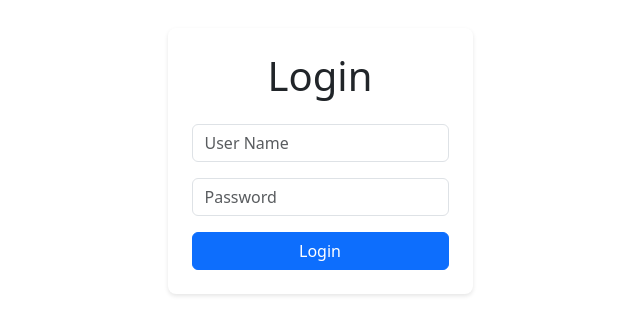
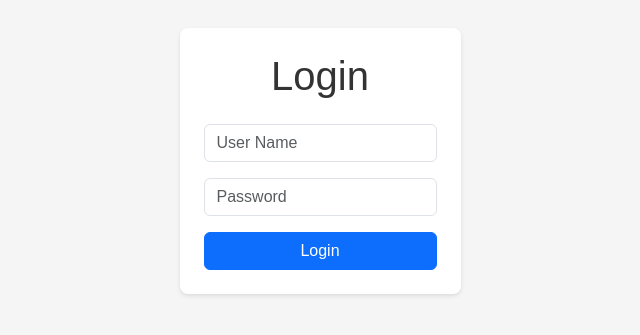
Before and after one commit to Alex16leiva/veterinaria-frontend, a React (Vite) app: page /login in a window 1280 px wide. Shown: the part 239-574 px from the top of the page, without its empty margins (320-960 px from the left). Built offline with nearby package versions, Linux system fonts and the light colour scheme.

Commit message:
Added styles

```diff
--- a/src/main.jsx
+++ b/src/main.jsx
@@ -1,6 +1,6 @@
 import React from 'react'
 import ReactDOM from 'react-dom/client'
-// import './index.css'
+import './style.css'
 import { TemplateApp } from './TemplateApp'
 import { BrowserRouter } from 'react-router-dom'
 import { Provider } from 'react-redux'
--- /dev/null
+++ b/src/style.css
@@ -0,0 +1,8 @@
+body, html {
+    font-family: Arial, sans-serif;
+    margin: 0;
+    padding: 0;
+    background-color: whitesmoke;
+    color: #333;
+    height: 100%;
+}
```
